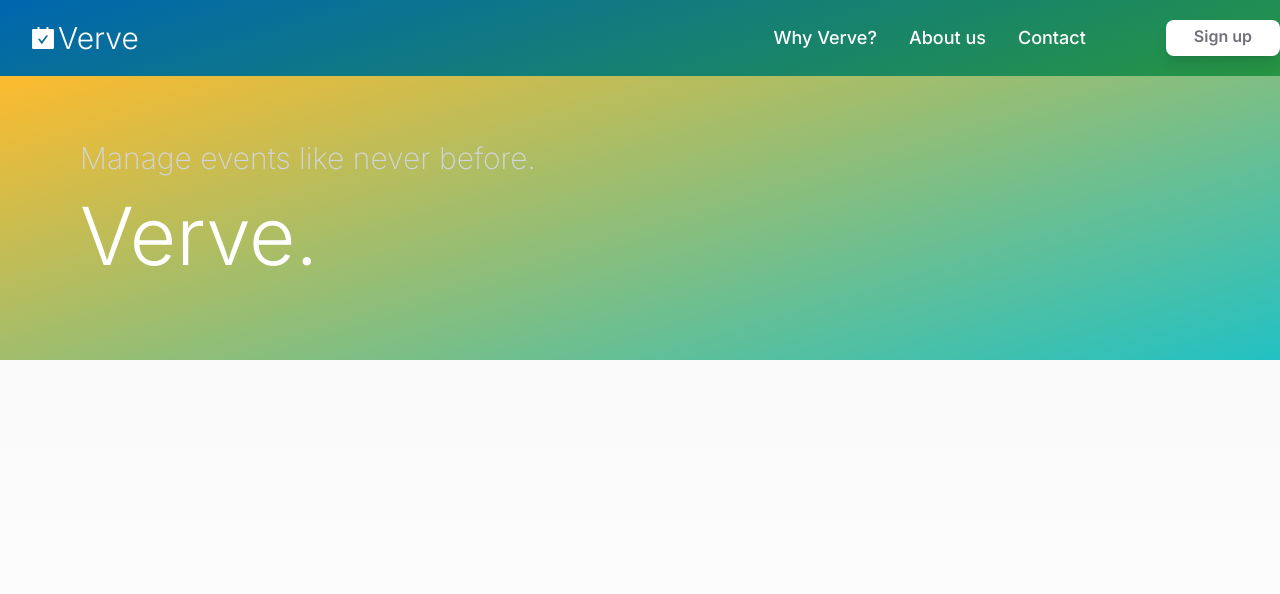
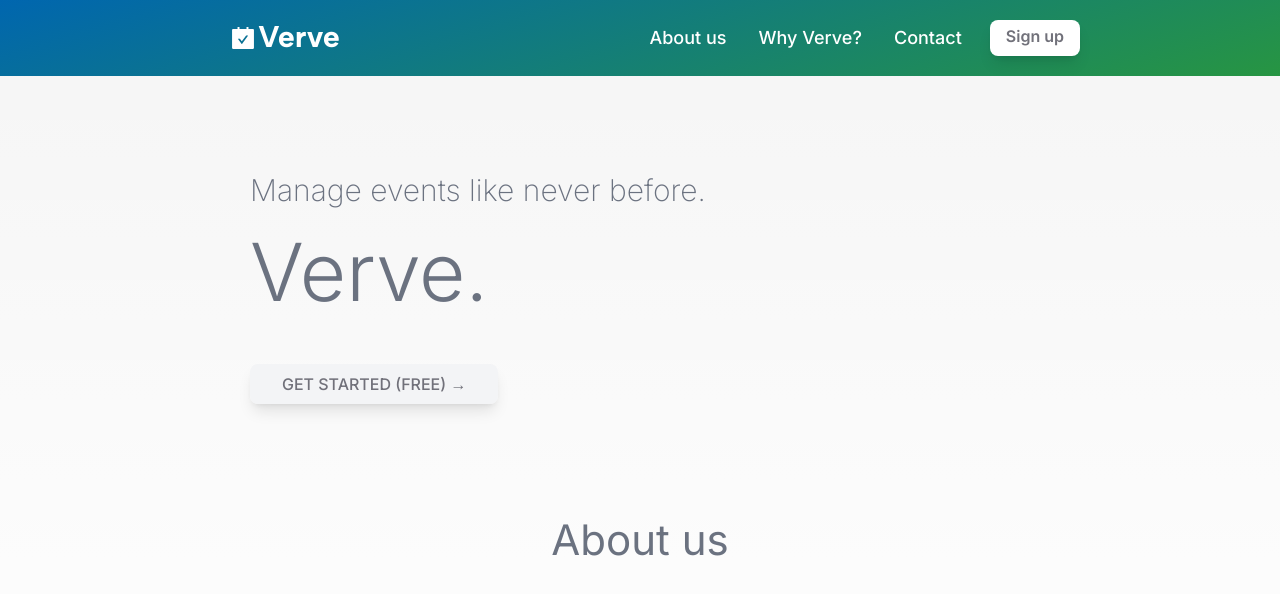
Before and after one commit to podanenko826/verve-project, a Next.js app: page / in a window 1280 px wide. Shown: the top 594 px of the page. Built offline with nearby package versions, Linux system fonts and the light colour scheme; no server answers.

Commit message:
Make better account info

```diff
--- a/app/Scheduler.tsx
+++ b/app/Scheduler.tsx
@@ -198,7 +198,7 @@ const ISheduller = () => {
               start: new Date(mappedEvent.start),
               end: new Date(mappedEvent.end),
             }))}
-            resources={RESOURCES}
+            // resources={RESOURCES}
             // locale={uk}
             hourFormat="24"
             onConfirm={handleConfirm}
@@ -221,54 +221,54 @@ const ISheduller = () => {
             //     </div>
             //   );
             // }}
-            resourceFields={{
-              idField: 'admin_id',
-              textField: 'title',
-              subTextField: 'mobile',
-              avatarField: 'title',
-              colorField: 'color',
-            }}
-            fields={[
-              {
-                name: 'admin_id',
-                type: 'select',
-                default: RESOURCES[0].admin_id,
-                options: RESOURCES.map((res) => {
-                  return {
-                    id: res.admin_id,
-                    text: `${res.title} (${res.mobile})`,
-                    value: res.admin_id, //Should match "name" property
-                  };
-                }),
-                config: { label: 'Assignee', required: true },
-              },
-            ]}
-            viewerExtraComponent={(fields, event) => {
-              return (
-                <div>
-                  {fields.map((field, i) => {
-                    if (field.name === 'admin_id') {
-                      const admin = field.options?.find(
-                        (fe) => fe.id === event.admin_id
-                      );
-                      return (
-                        <Typography
-                          key={i}
-                          style={{ display: 'flex', alignItems: 'center' }}
-                          color="textSecondary"
-                          variant="caption"
-                          noWrap
-                        >
-                          <PersonRoundedIcon /> {admin!.text}
-                        </Typography>
-                      );
-                    } else {
-                      return '';
-                    }
-                  })}
-                </div>
-              );
-            }}
+            // resourceFields={{
+            //   idField: 'admin_id',
+            //   textField: 'title',
+            //   subTextField: 'mobile',
+            //   avatarField: 'title',
+            //   colorField: 'color',
+            // }}
+            // fields={[
+            //   {
+            //     name: 'admin_id',
+            //     type: 'select',
+            //     default: RESOURCES[0].admin_id,
+            //     options: RESOURCES.map((res) => {
+            //       return {
+            //         id: res.admin_id,
+            //         text: `${res.title} (${res.mobile})`,
+            //         value: res.admin_id, //Should match "name" property
+            //       };
+            //     }),
+            //     config: { label: 'Assignee', required: true },
+            //   },
+            // ]}
+            // viewerExtraComponent={(fields, event) => {
+            //   return (
+            //     <div>
+            //       {fields.map((field, i) => {
+            //         if (field.name === 'admin_id') {
+            //           const admin = field.options?.find(
+            //             (fe) => fe.id === event.admin_id
+            //           );
+            //           return (
+            //             <Typography
+            //               key={i}
+            //               style={{ display: 'flex', alignItems: 'center' }}
+            //               color="textSecondary"
+            //               variant="caption"
+            //               noWrap
+            //             >
+            //               <PersonRoundedIcon /> {admin!.text}
+            //             </Typography>
+            //           );
+            //         } else {
+            //           return '';
+            //         }
+            //       })}
+            //     </div>
+            //   );
+            // }}
           />
         </>
       ) : (
--- a/app/account/page.tsx
+++ b/app/account/page.tsx
@@ -27,7 +27,7 @@ export default async function AccountPage() {
         <div className="pl-6 flex-col w-full">
           <NavBar />
           <p className="text-3xl">Account</p>
-          <div className="flex flex-col items-center justify-around mt-8 bg-white w-[450px] h-[330px] border-[1.5px] rounded-[25px]">
+          <div className="flex flex-col items-center justify-around mt-8 bg-white w-[450px] border-[1.5px] rounded-[25px]">
             <div className="flex flex-col items-center">
               {currentUser?.image ? (
                 <img
@@ -44,8 +44,8 @@ export default async function AccountPage() {
               <p className="text-lg mt-4 text-slate-400">Account ID:</p>
               <p className="text-sm text-slate-500">{currentUser?.id}</p>
             </div>
-            <div className="flex justify-center border-t-[1.5px] w-full pt-4">
-              <button className="text-blue-500 active:text-blue-300 active:border-blue-300 border-blue-500 hover:border-b-[0.5px] duration-100 transition-all">
+            <div className="flex justify-center border-t-[1.5px] w-full mt-5 overflow-hidden">
+              <button className="w-full py-5 rounded-b-[25px] text-blue-500 active:text-blue-300 hover:bg-gray-50 duration-100 transition-all">
                 Upload picture
               </button>
               <input type="file" className="upload-picture hidden" />
--- a/app/page.tsx
+++ b/app/page.tsx
@@ -6,8 +6,8 @@ import { useSession } from 'next-auth/react';
 
 export default function Home() {
   const navigation = [
-    { title: 'Why Verve?', id: 0 },
-    { title: 'About us', id: 1 },
+    { title: 'About us', id: 0 },
+    { title: 'Why Verve?', id: 1 },
     { title: 'Contact', id: 2 },
   ];
 
@@ -15,12 +15,12 @@ export default function Home() {
 
   return (
     <>
-      <nav className="flex w-screen justify-between items-center bg-gradient-home-navbar">
+      <nav className="flex w-screen px-[200px] justify-between items-center bg-gradient-home-navbar">
         <Link className="flex text-3xl text-white p-5 pl-7" href="/">
           <AiFillCarryOut className="mt-0.5 pt-0.5" />
-          <h1 className="font-light">Verve</h1>
+          <h1 className="albertsans font-bold">Verve</h1>
         </Link>
-        <div className="flex space-x-16">
+        <div className="flex space-x-3">
           <div className="flex">
             {navigation.map((item) => (
               <Link
@@ -36,7 +36,7 @@ export default function Home() {
             {status === 'authenticated' ? (
               <Link
                 href="/dashboard"
-                className="text-zinc-500 hover:text-zinc-700 transition-all bg-white px-7 py-1.5 font-semibold rounded-lg shadow-lg hover:shadow-sm duration-200 active:shadow-lg"
+                className="text-zinc-500 hover:text-zinc-700 transition-all bg-white px-4 py-1.5 font-semibold rounded-lg shadow-lg hover:shadow-sm duration-200 active:shadow-lg"
               >
                 Member area
               </Link>
@@ -44,7 +44,7 @@ export default function Home() {
               <>
                 <Link
                   href="/register"
-                  className="text-zinc-500 hover:text-zinc-700 transition-all bg-white px-7 py-1 font-semibold rounded-lg shadow-lg hover:shadow-sm duration-200 active:shadow-lg"
+                  className="text-zinc-500 hover:text-zinc-700 transition-all bg-white px-4 py-1 font-semibold rounded-lg shadow-lg hover:shadow-sm duration-200 active:shadow-lg"
                 >
                   Sign up
                 </Link>
@@ -54,13 +54,25 @@ export default function Home() {
         </div>
       </nav>
 
-      <div className="flex flex-col bg-gradient-home-content1 pl-5 md:pl-10 lg:pl-20 py-16">
-        <h1 className="text-xl md:text-2xl lg:text-3xl font-extralight text-gray-300">
+      <div className="flex flex-col space-y-1 px-[250px] pt-24">
+        <h1 className="text-xl md:text-2xl lg:text-3xl font-extralight text-gray-500">
           Manage events like never before.
         </h1>
-        <h1 className="font-light text-[40px] md:text-[60px] lg:text-[80px] text-white">
+        <h1 className="font-light text-[40px] md:text-[60px] lg:text-[80px] text-gray-500">
           Verve.
         </h1>
+      </div>
+      <div className="px-[250px] pt-10">
+        <Link
+          href="/register"
+          className="uppercase font-medium text-zinc-500 text-center hover:text-zinc-700 transition-all bg-gray-100 px-8 py-2.5 rounded-lg shadow-lg hover:shadow-sm duration-200 active:shadow-lg"
+        >
+          Get Started (free) →
+        </Link>
+      </div>
+
+      <div className="flex flex-col items-center space-y-1 px-[250px] pt-28">
+        <h1 className="font-normal text-[42px] text-gray-500">About us</h1>
       </div>
     </>
   );
```
